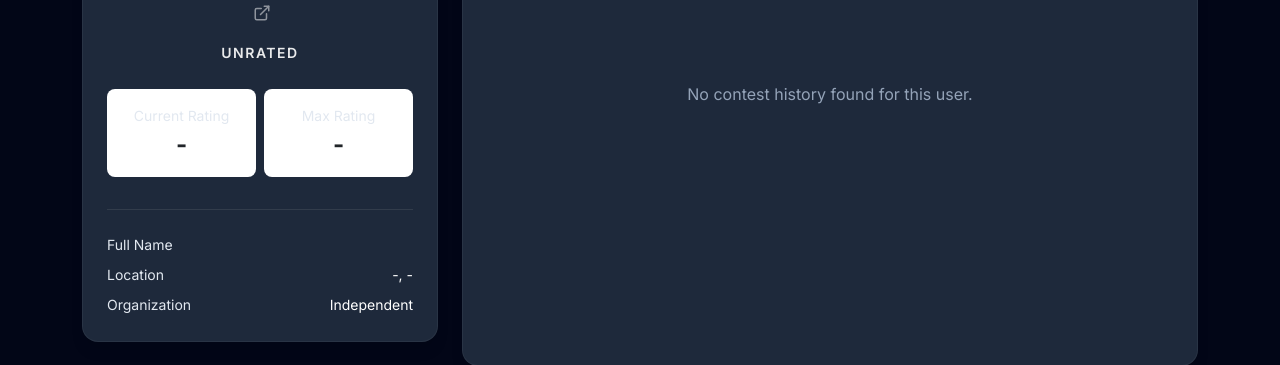
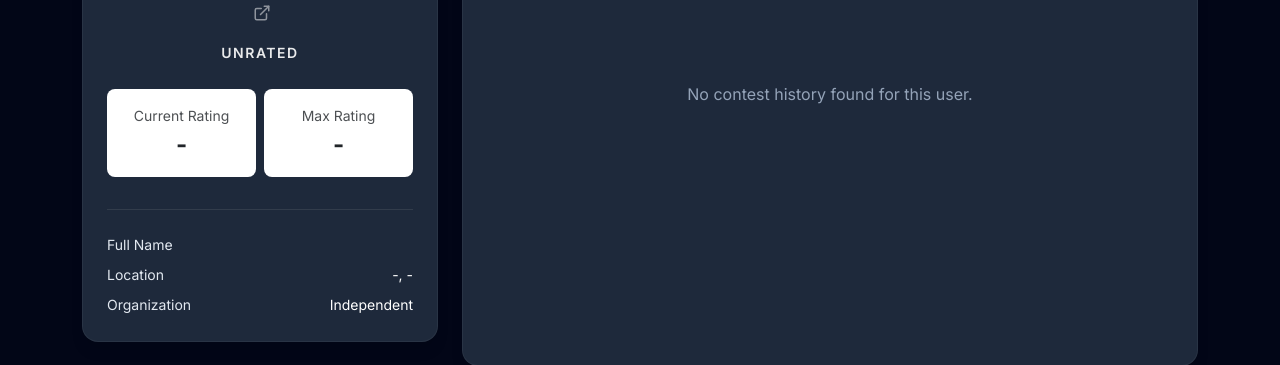
Before and after one commit to yernarsarsenov/codeforces-tracker, a Django app: template tracker/templates/tracker/profile.html in a window 1280 px wide. Shown: the part 303-668 px from the top of the page. Run offline with Django 5.2, Linux system fonts and the light colour scheme; the template is opened without the code that fills it, so the values that code supplies are empty.

Commit message:
fix text color, edd vercel.json

```diff
--- a/cf_tracker/settings.py
+++ b/cf_tracker/settings.py
@@ -30,7 +30,7 @@ SECRET_KEY = os.getenv('SECRET_KEY', 'django-insecure-fallback-key')
 # SECURITY WARNING: don't run with debug turned on in production!
 DEBUG = os.getenv('DEBUG', 'False') == 'True'
 
-ALLOWED_HOSTS = []
+ALLOWED_HOSTS = ['.vercel.app', 'now.sh', 'localhost', '127.0.0.1']
 
 
 # Application definition
--- a/cf_tracker/wsgi.py
+++ b/cf_tracker/wsgi.py
@@ -14,3 +14,4 @@ from django.core.wsgi import get_wsgi_application
 os.environ.setdefault('DJANGO_SETTINGS_MODULE', 'cf_tracker.settings')
 
 application = get_wsgi_application()
+app = application
--- a/tracker/templates/tracker/profile.html
+++ b/tracker/templates/tracker/profile.html
@@ -22,13 +22,13 @@
             <div class="row g-2 mb-4">
                 <div class="col-6">
                     <div class="p-3 rounded-3 bg-white bg-opacity-5">
-                        <small class="text-secondary d-block mb-1">Current Rating</small>
+                        <small class="d-block mb-1" style="color: {{ user.rank_color }}; opacity: 0.8;">Current Rating</small>
                         <span class="h4 fw-bold" style="color: {{ user.rank_color }};">{{ user.rating|default:"-" }}</span>
                     </div>
                 </div>
                 <div class="col-6">
                     <div class="p-3 rounded-3 bg-white bg-opacity-5">
-                        <small class="text-secondary d-block mb-1">Max Rating</small>
+                        <small class="d-block mb-1" style="color: {{ user.max_rank_color }}; opacity: 0.8;">Max Rating</small>
                         <span class="h4 fw-bold" style="color: {{ user.max_rank_color }};">{{ user.maxRating|default:"-" }}</span>
                     </div>
                 </div>
```
Also changed, not shown: vercel.json (added), 1 other file.
